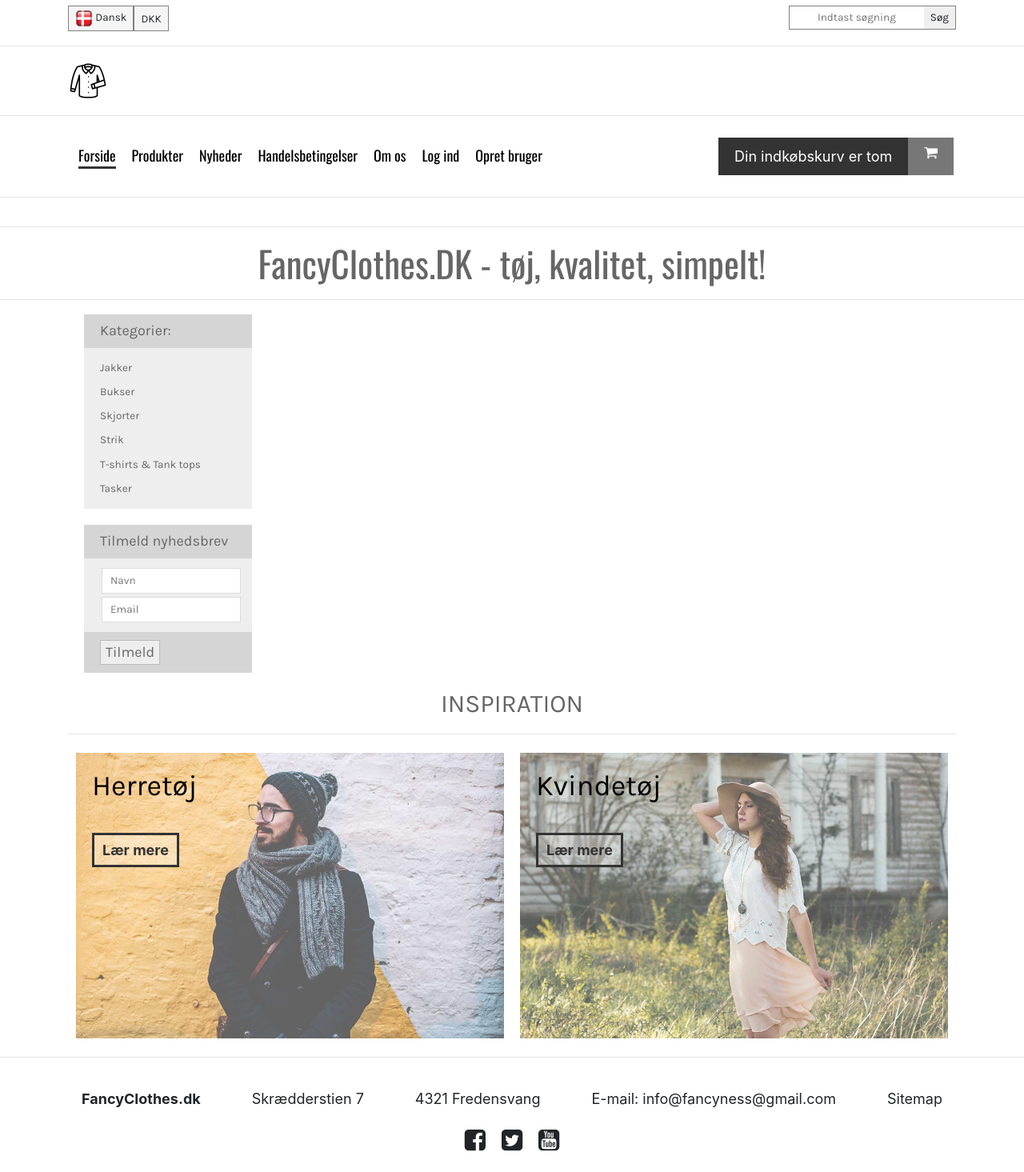
After one commit to asge4900/Eksamensopgave-V3_1-F2019-3, a PHP site: page /filterProduct.php?id=1 in a window 1280 px wide. The commit adds this page. Shown: the whole page at 80% size. Run offline with PHP 8.4, Linux system fonts and the light colour scheme; data that the repository does not hold is empty.

Commit message:
can filter category and made an api

```diff
--- a/assets/getProducts.php
+++ b/assets/getProducts.php
@@ -6,7 +6,7 @@
     $statement->execute();
 
     while ($row = $statement->fetch()) {
-        $date = new DateTime($row['published']);
+        setlocale(LC_ALL, 'da_DK');
         ?>
             <article>
                     <img src="<?php echo $row['imgSrc']; ?>" alt="<?php echo $row['imgAlt']; ?>">
@@ -28,8 +28,7 @@
                     </div>
                     <div class="description">
                         <div class="published">
-                        <!-- Dag d. d/m-yyyy -->
-                            Oprettet: <?php echo $date->format('d-m-Y'). " af " .$row['dbUsername']; ?>
+                            Oprettet: <?php echo strftime("%A d. %d/%m/%Y", strtotime($row['published'])). " af " .$row['dbUsername']; ?>
                         </div>
                         <p><?php echo $row['content']; ?>
                             <a href="#">Læs mere...</a></p>
--- /dev/null
+++ b/filterProduct.php
@@ -0,0 +1,102 @@
+<?php
+    require_once "assets/connect.php";
+
+    require "header.php";
+
+    $id = $_GET['id'];
+
+
+    $statement = $dbh->prepare("SELECT * FROM products JOIN users ON users.userId = products.userId WHERE category = ?");
+    $statement->bindParam(1, $id);
+    $statement->execute();
+
+    ?>
+     <main class="container">
+        <aside>
+            <div class="categories">
+                <div class="catTop">
+                    <h4>Kategorier:</h4>
+                </div>
+                <div class="catMain">
+                    <ul>
+                        <li><a href="filterProduct.php?id=Jakker">Jakker</a></li>
+                        <li><a href="filterProduct.php?id=Bukser">Bukser</a></li>
+                        <li><a href="filterProduct.php?id=Skjorter">Skjorter</a></li>
+                        <li><a href="filterProduct.php?id=Strik">Strik</a></li>
+                        <li><a href="filterProduct.php?id=T-shirts & Tank tops">T-shirts & Tank tops</a></li>
+                        <li><a href="filterProduct.php?id=Tasker">Tasker</a></li>
+                    </ul>
+                </div>
+            </div>
+
+            <div class="newsletter">
+                <div class="newsTop">
+                    <h4>Tilmeld nyhedsbrev</h4>
+                </div>
+                <div class="newsMain">
+                    <form action="">
+                        <input type="text" placeholder="Navn">
+                        <input type="email" placeholder="Email">
+                </div>
+                <div class="newsBottom">
+                    <input type="submit" value="Tilmeld">
+                    </form>
+                </div>
+            </div>
+        </aside>
+        <div class="products">
+            <h3>INSPIRATION</h3>
+            <hr>
+            <div class="inspiration">
+                <div class="catMen">
+                    <img src="img/kategoriHerre.jpg" alt="">
+                    <h5>Herretøj</h5>
+                    <div class="action">Lær mere</div>
+                </div>
+                <div class="catWomen">
+                    <img src="img/kategoriKvinde.jpg" alt="">
+                    <h5>Kvindetøj</h5>
+                    <div class="action">Lær mere</div>
+                </div>
+            </div>
+            <div class="frontProducts">
+            <?php
+    while ($row = $statement->fetch()) {
+        $date = new DateTime($row['published']);
+        ?>
+            <article>
+                    <img src="<?php echo $row['imgSrc']; ?>" alt="<?php echo $row['imgAlt']; ?>">
+                    <div class="info">
+                        <h3><?php echo $row['title']; ?></h3>
+                        <div class="stars">
+                           <?php
+                           $stars = $row['stars'];
+
+                           for ($i=1; $i <= $stars; $i++) {
+                               echo "<i class='fa fa-star' aria-hidden='true'></i>";
+                           }
+
+                           for ($i=1; $i <= 5-$stars; $i++) {
+                               echo "<i class='fa fa-star-o' aria-hidden='true'></i>";
+                           }
+                           ?>
+                        </div>
+                    </div>
+                    <div class="description">
+                        <div class="published">
+                        <!-- Dag d. d/m-yyyy -->
+                            Oprettet: <?php echo $date->format('d-m-Y'). " af " .$row['dbUsername']; ?>
+                        </div>
+                        <p><?php echo $row['content']; ?>
+                            <a href="#">Læs mere...</a></p>
+                        <!-- Mulighed for sletning herunder -->
+                    </div>
+            </article>
+        <?php
+    }
+    ?>
+    </div>
+        </div>
+    </main>
+    <?php
+    require "footer.php";
--- a/header.php
+++ b/header.php
@@ -60,7 +60,7 @@
     <div class="container navbar">
         <nav>
             <ul>
-                <li class="active"><a href="index.php">Forside</a></li>
+                <li class=" active"><a href="index.php">Forside</a></li>
                 <li><a href="#">Produkter</a></li>
                 <li><a href="#">Nyheder</a></li>
                 <li><a href="#">Handelsbetingelser</a></li>
--- a/js/myScript.js
+++ b/js/myScript.js
@@ -5,3 +5,15 @@ $(document).ready(function(){
 		$(".login").slideToggle();
 	});
 });
+
+
+// Add active class to the current button (highlight it)
+let li = document.querySelectorAll("nav ul li");
+for (let i = 0; i < li.length; i++) {
+	const element = li[i];
+	element.addEventListener("click", function(){
+		let current = document.getElementsByClassName("active");
+		current[0].className = current[0].className.replace(" active", "");
+		this.className += " active";
+	});
+}
```
Also changed, not shown: assets/filterProduct.php (deleted, +0 -42 lines), index.php (+6 -6 lines), nodejs_restapi/app.js (added, +69 -0 lines), nodejs_restapi/package.json (added, +25 -0 lines), nodejs_restapi/package-lock.json (added).
